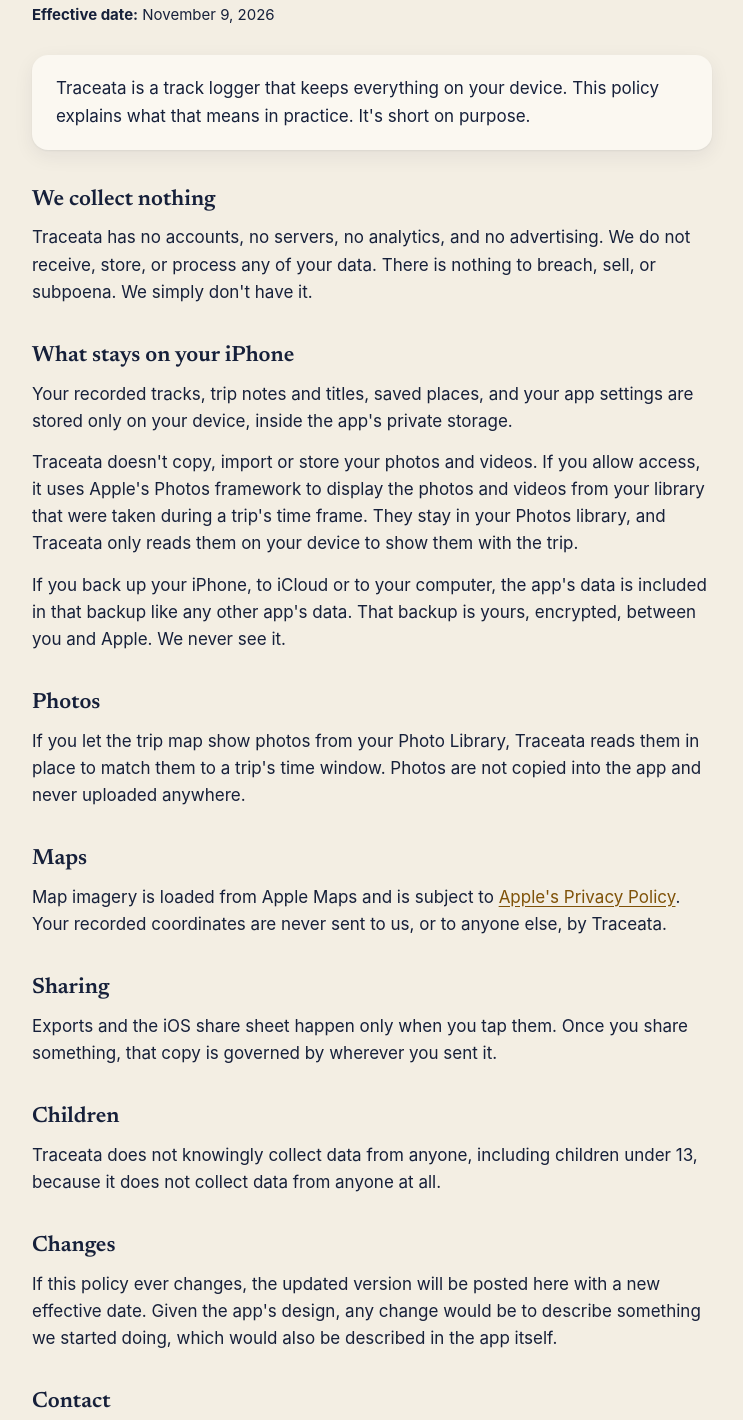
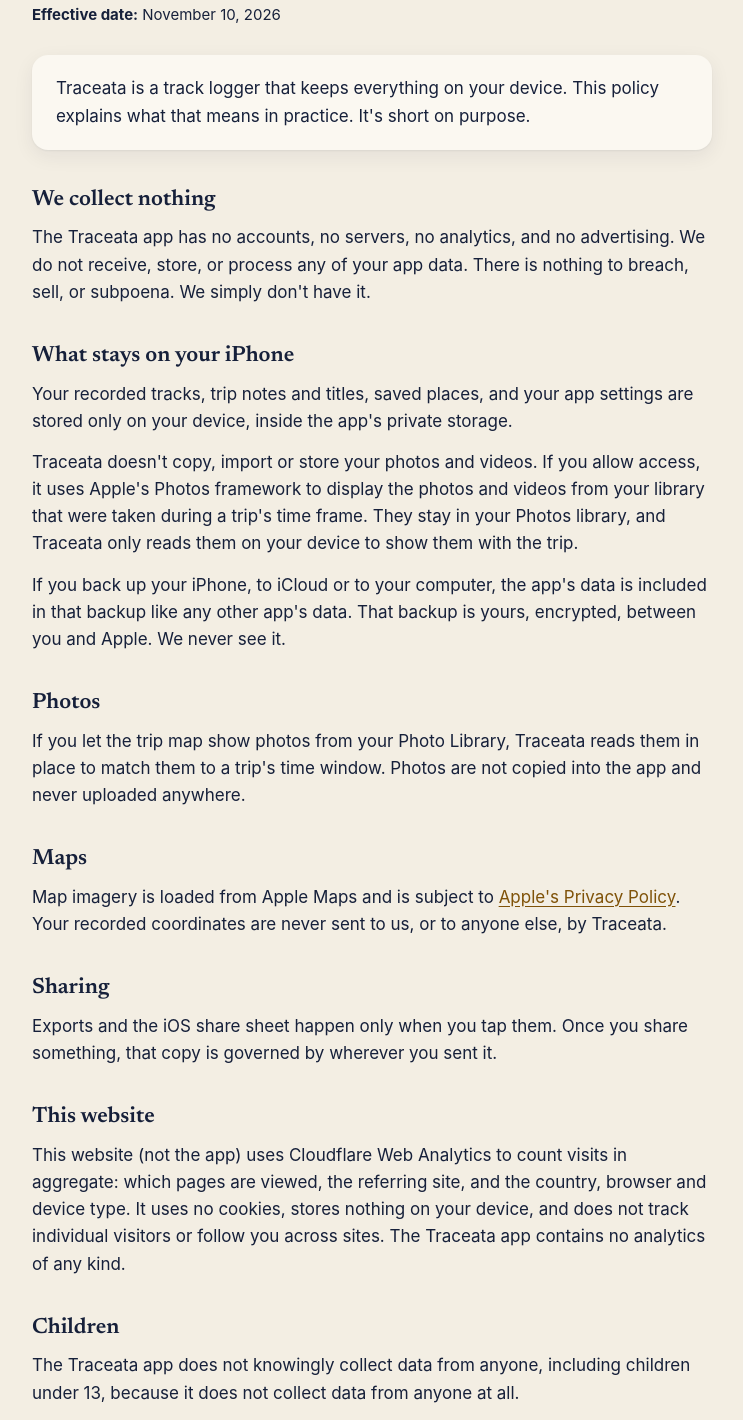
Before and after one commit to SunnyNatta/traceata-public, a plain HTML site: page privacy.html in a window 1280 px wide. Shown: the part 175-1595 px from the top of the page, without its empty margins (268-1011 px from the left). Drawn offline with Linux system fonts and the light colour scheme.

Commit message:
Add cookieless analytics, privacy note and trip story link
Cloudflare Web Analytics snippet on all pages. Privacy policy gains a
"This website" section and scopes its no-analytics claims to the app.
The Trip pages card on the landing page links to the trip story.

Co-Authored-By: Claude Sonnet 5.5 <noreply@anthropic.com>

```diff
--- a/privacy.html
+++ b/privacy.html
@@ -71,7 +71,7 @@
 
   <main class="body">
     <h1>Traceata Privacy Policy</h1>
-    <p class="effective"><b>Effective date:</b> November 9, 2026</p>
+    <p class="effective"><b>Effective date:</b> November 10, 2026</p>
 
     <div class="summary">
       <p>Traceata is a track logger that keeps everything on your device. This policy explains
@@ -79,9 +79,9 @@
     </div>
 
     <h2>We collect nothing</h2>
-    <p>Traceata has no accounts, no servers, no analytics, and no advertising. We do not receive,
-    store, or process any of your data. There is nothing to breach, sell, or subpoena. We simply
-    don't have it.</p>
+    <p>The Traceata app has no accounts, no servers, no analytics, and no advertising. We do not
+    receive, store, or process any of your app data. There is nothing to breach, sell, or subpoena.
+    We simply don't have it.</p>
 
     <h2>What stays on your iPhone</h2>
     <p>Your recorded tracks, trip notes and titles, saved places, and your app settings are stored
@@ -108,9 +108,15 @@
     <p>Exports and the iOS share sheet happen only when you tap them. Once you share something,
     that copy is governed by wherever you sent it.</p>
 
+    <h2>This website</h2>
+    <p>This website (not the app) uses Cloudflare Web Analytics to count visits in aggregate: which
+    pages are viewed, the referring site, and the country, browser and device type. It uses no
+    cookies, stores nothing on your device, and does not track individual visitors or follow you
+    across sites. The Traceata app contains no analytics of any kind.</p>
+
     <h2>Children</h2>
-    <p>Traceata does not knowingly collect data from anyone, including children under 13, because
-    it does not collect data from anyone at all.</p>
+    <p>The Traceata app does not knowingly collect data from anyone, including children under 13,
+    because it does not collect data from anyone at all.</p>
 
     <h2>Changes</h2>
     <p>If this policy ever changes, the updated version will be posted here with a new effective
@@ -126,5 +132,6 @@
     <div><a href="index.html">Home</a> &nbsp;·&nbsp; <a href="mailto:support@traceata.com">Support</a></div>
   </footer>
 </div>
+<!-- Cloudflare Web Analytics --><script type='module' src='https://static.cloudflareinsights.com/beacon.min.js' data-cf-beacon='{"token": "62435d8e4d2649388a271354fba6b25a"}'></script><!-- End Cloudflare Web Analytics -->
 </body>
 </html>
```
Also changed, not shown: index.html (+2 -0 lines), trip-memories.html (+1 -0 lines).
